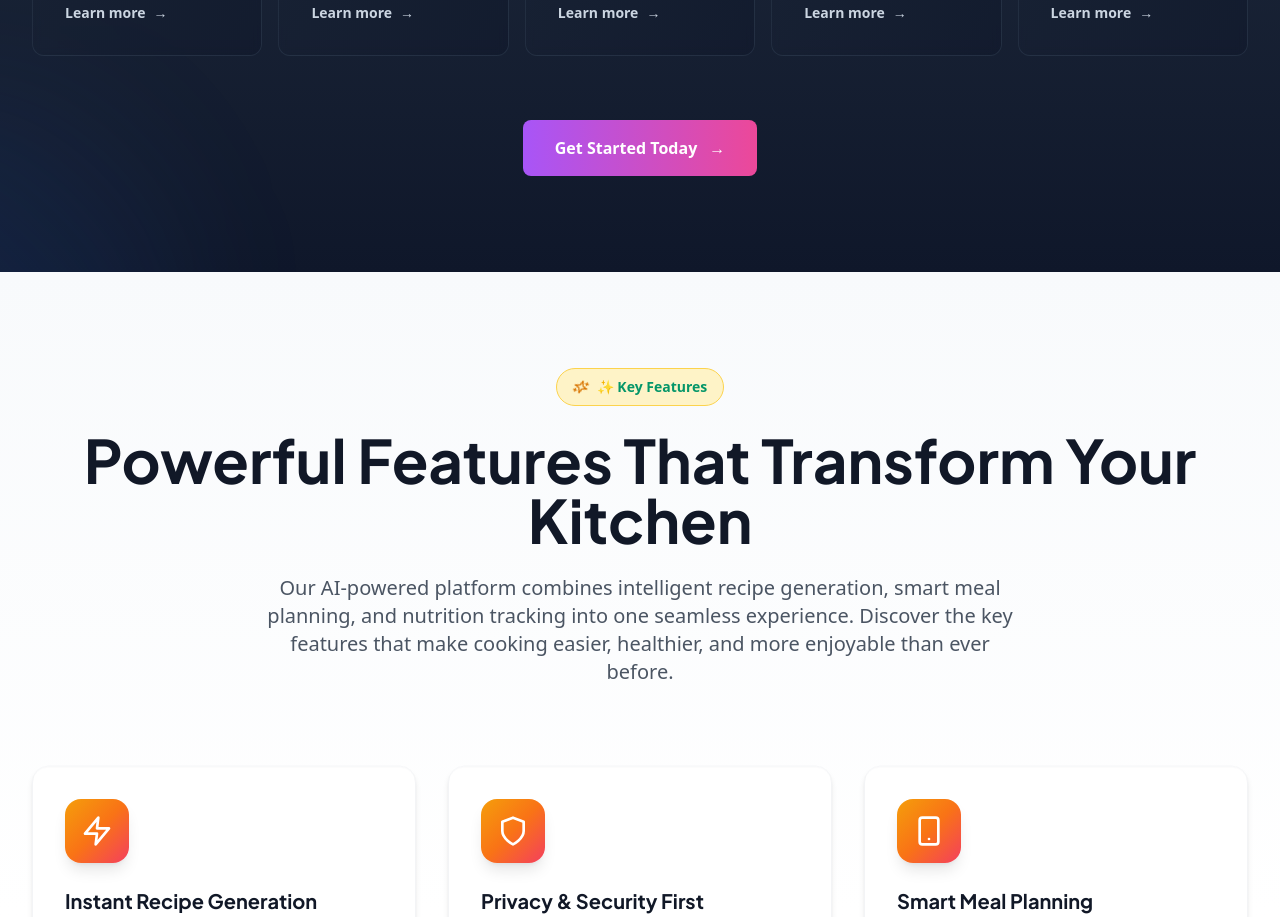
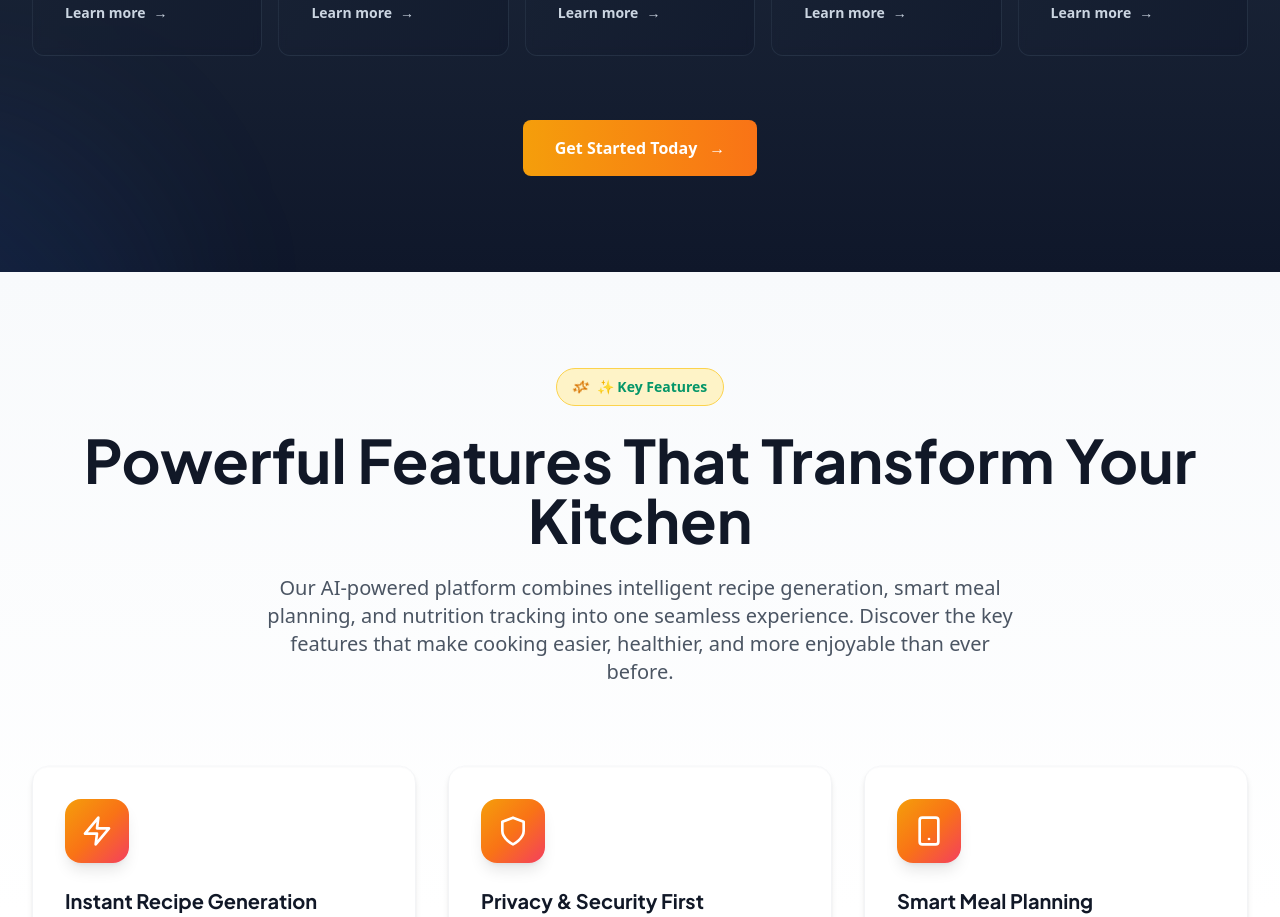
Before and after one commit to FeltSense/web-project-90f869ea-d09e-418f-9369-cc0209593515-1766157275964, a Next.js app: page / in a window 1280 px wide. Shown: the part 1620-2537 px from the top of the page. Built offline with nearby package versions, Linux system fonts and the light colour scheme.

Commit message:
Auto-commit: Fix deployment workflow

```diff
--- a/components/ProductHighlights.tsx
+++ b/components/ProductHighlights.tsx
@@ -176,7 +176,7 @@ export default function ProductHighlights(): React.ReactElement {
           transition={{ duration: 0.6, delay: 0.8 }}
           viewport={{ once: true, margin: '-100px' }}
         >
-          <button className="inline-flex items-center gap-3 px-8 py-4 bg-gradient-to-r from-purple-500 to-pink-500 hover:from-purple-600 hover:to-pink-600 text-white font-semibold rounded-lg transition-all duration-300 hover:shadow-2xl hover:shadow-purple-500/50 hover:scale-105">
+          <button className="inline-flex items-center gap-3 px-8 py-4 bg-gradient-to-r from-amber-500 to-orange-500 hover:from-amber-600 hover:to-orange-600 text-white font-semibold rounded-lg transition-all duration-300 hover:shadow-2xl hover:shadow-orange-500/50 hover:scale-105">
             Get Started Today
             <span>→</span>
           </button>
```
